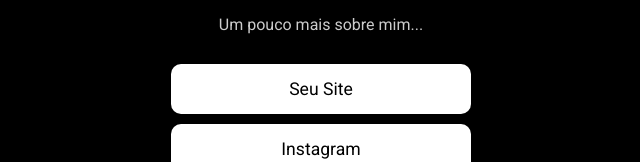
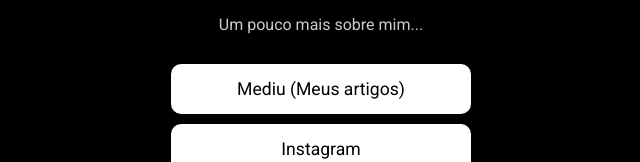
Before and after one commit to dalatilacerda/LinkPages-, a plain HTML site: page index.html in a window 1280 px wide. Shown: the part 352-514 px from the top of the page, without its empty margins (319-959 px from the left). Drawn offline with Linux system fonts and the light colour scheme.

Commit message:
Update index.html

```diff
--- a/index.html
+++ b/index.html
@@ -102,7 +102,7 @@
             <p>Um pouco mais sobre mim...</p>
         </div>
         <div class="links">
-            <a href="https://www.seusite.com" class="link-button" target="_blank">Seu Site</a>
+            <a href="https://medium.com/@dalatilacerda" class="link-button" target="_blank">Mediu (Meus artigos)</a>
             <a href="https://www.instagram.com/seuusuario" class="link-button" target="_blank">Instagram</a>
             <a href="https://www.twitter.com/seuusuario" class="link-button" target="_blank">Twitter</a>
             <a href="https://www.linkedin.com/in/seuusuario" class="link-button" target="_blank">LinkedIn</a>
```
